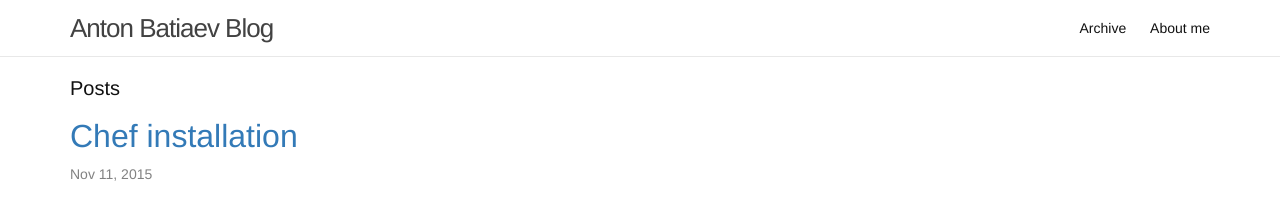
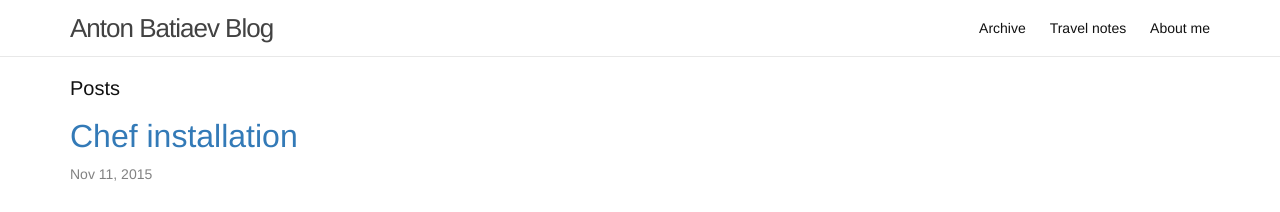
Before and after one commit to Batiaev/blog, a Jekyll site: the page built from index.html, in a window 1280 px wide. Shown: the top 212 px of the page. Built offline with Jekyll 4.4.1, drawn with Linux system fonts in a browser that asks for light colours.

Commit message:
fix header

```diff
--- a/_includes/header.html
+++ b/_includes/header.html
@@ -9,6 +9,7 @@
           {% endif %}
         {% endfor %} -->
         <a class="page-link" href="{{ "/archive/" | prepend: site.baseurl }}">Archive</a>
+        <a class="page-link" href="https://batiaev.com/travel">Travel notes</a>
         <a class="page-link" href="https://batiaev.com">About me</a>
       </div>
     </nav>
```
